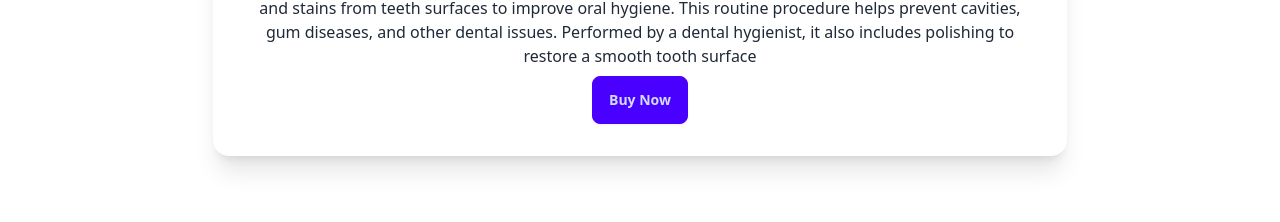
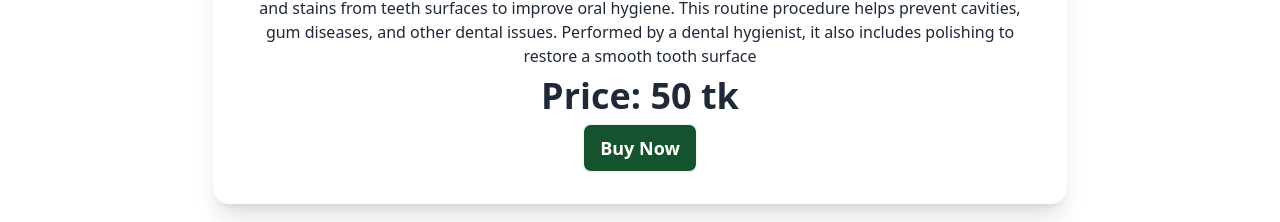
Before and after one commit to TanzidAnan/new-year-offer, a React (Vite) app: page /product/1 in a window 1280 px wide. Shown: the part 508-730 px from the top of the page. Built offline with nearby package versions, Linux system fonts and the light colour scheme.

Commit message:
data detles

```diff
--- a/src/compontents/ProductDetles/ProductDetles.jsx
+++ b/src/compontents/ProductDetles/ProductDetles.jsx
@@ -20,8 +20,9 @@
                 <div className="card-body items-center text-center">
                     <h2 className="card-title text-3xl font-semibold">{treatment_name}</h2>
                     <p>{treatment_description}</p>
+                    <p className="text-4xl font-bold">Price: {cost} tk</p>
                     <div className="card-actions">
-                        <button className="btn btn-primary">Buy Now</button>
+                        <button className="btn bg-green-900 text-white text-lg font-bold">Buy Now</button>
                     </div>
                 </div>
             </div>
```
